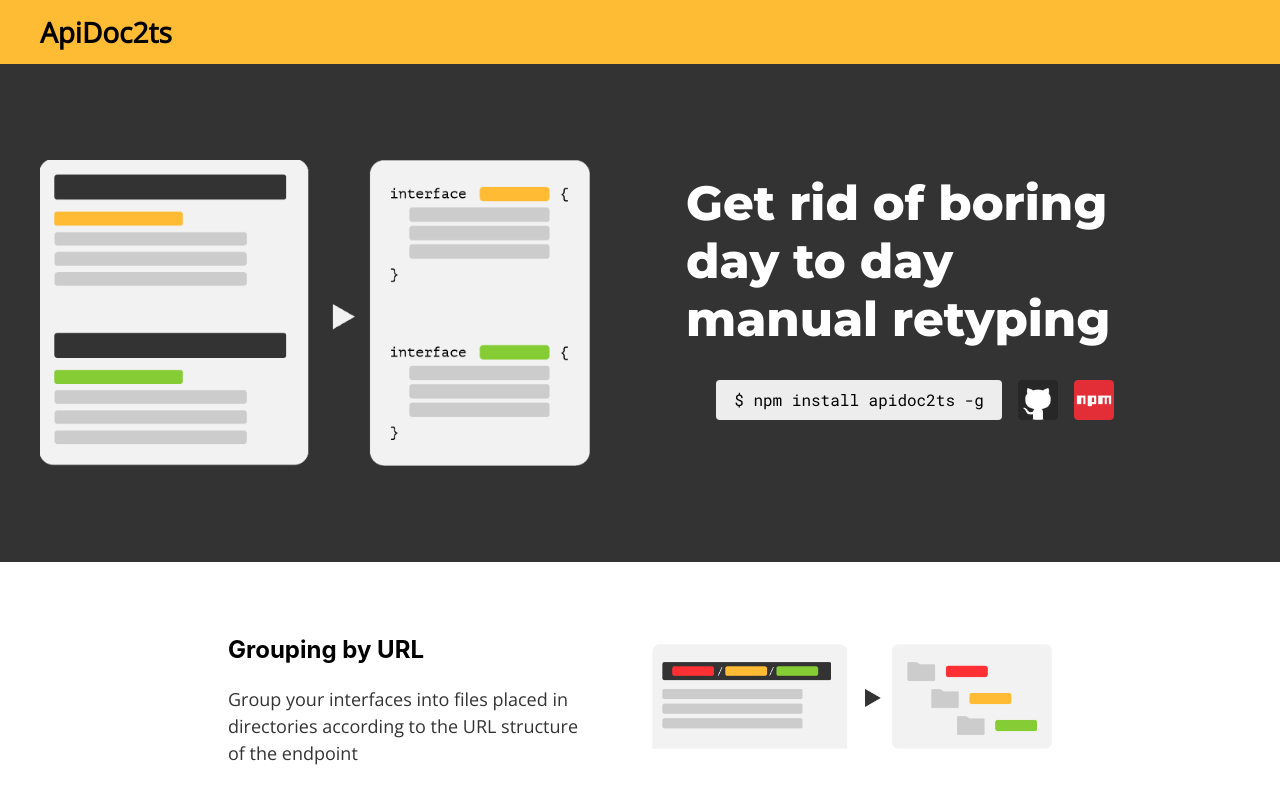
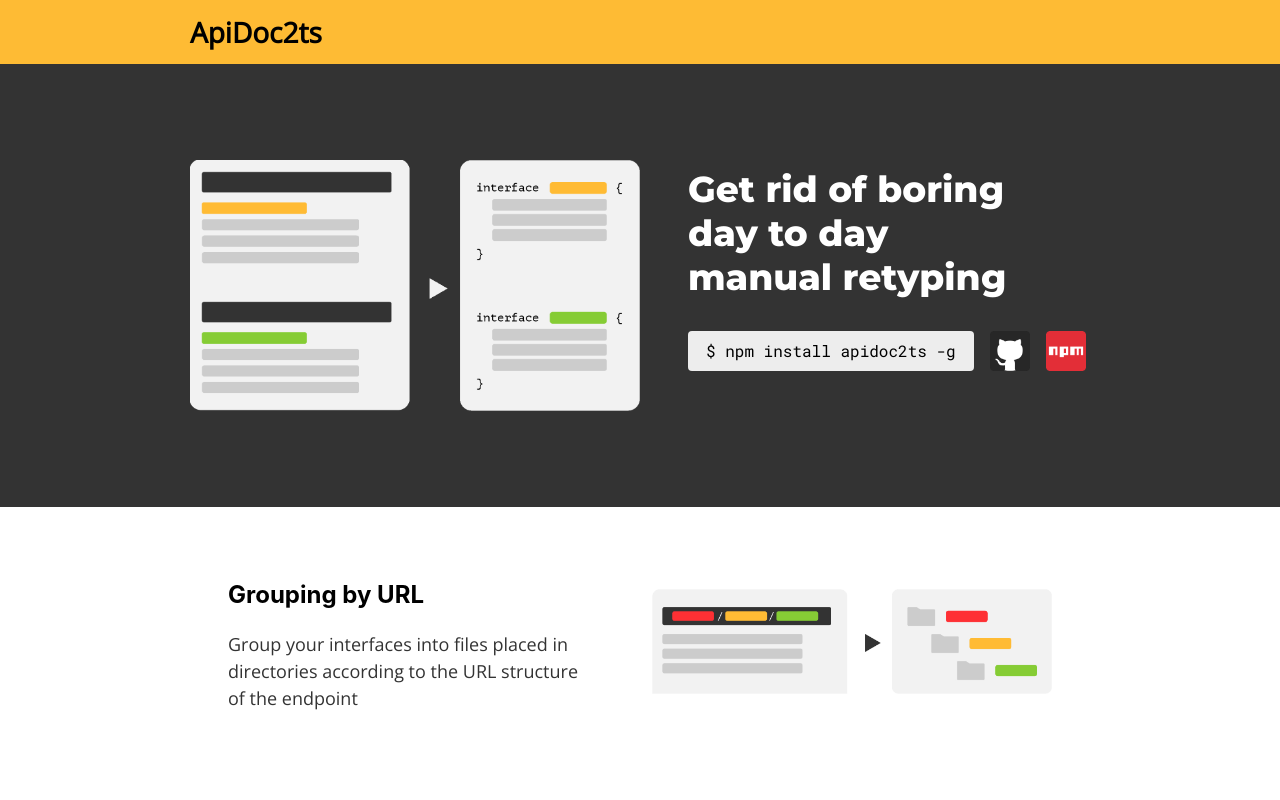
Before and after one commit to fluix/apidoc2ts, a React (Create React App) app in the folder site/: page / in a window 1280 px wide. Shown: the top 800 px of the page. Built offline with nearby package versions, Linux system fonts and the light colour scheme.

Commit message:
Add first breakpoint

```diff
--- /dev/null
+++ b/site/src/breakpoints.scss
@@ -0,0 +1 @@
+$breakpoint-large: 1400px;
--- a/site/src/components/content-wrapper/content-wrapper.scss
+++ b/site/src/components/content-wrapper/content-wrapper.scss
@@ -1,4 +1,10 @@
+@import "../../breakpoints";
+
 .content-wrapper {
     max-width: 1200px;
     margin: 0 auto;
+
+    @media (max-width: $breakpoint-large) {
+        max-width: 900px;
+    }
 }
--- a/site/src/components/quick-start/quick-start.scss
+++ b/site/src/components/quick-start/quick-start.scss
@@ -9,7 +9,6 @@ $quick-start-spacing: 16px;
     background-color: $main-dark;
     display: flex;
     align-items: center;
-    justify-content: center;
 
     &__command {
         flex: 0 0 auto;
--- a/site/src/components/title/title.scss
+++ b/site/src/components/title/title.scss
@@ -1,5 +1,6 @@
 @import "../../colors";
 @import "../../fonts";
+@import "../../breakpoints";
 
 .title {
     padding: 96px 0;
@@ -13,10 +14,18 @@
 
     &__image + &__group {
         margin: 0 96px;
+
+        @media (max-width: $breakpoint-large) {
+            margin: 0 48px;
+        }
     }
 
     &__image {
         width: 550px;
+
+        @media (max-width: $breakpoint-large) {
+            width: 450px;
+        }
     }
 
     &__text {
@@ -24,5 +33,9 @@
         font-family: $font-accent;
         font-size: 48px;
         font-weight: 700;
+
+        @media (max-width: $breakpoint-large) {
+            font-size: 36px;
+        }
     }
 }
```
